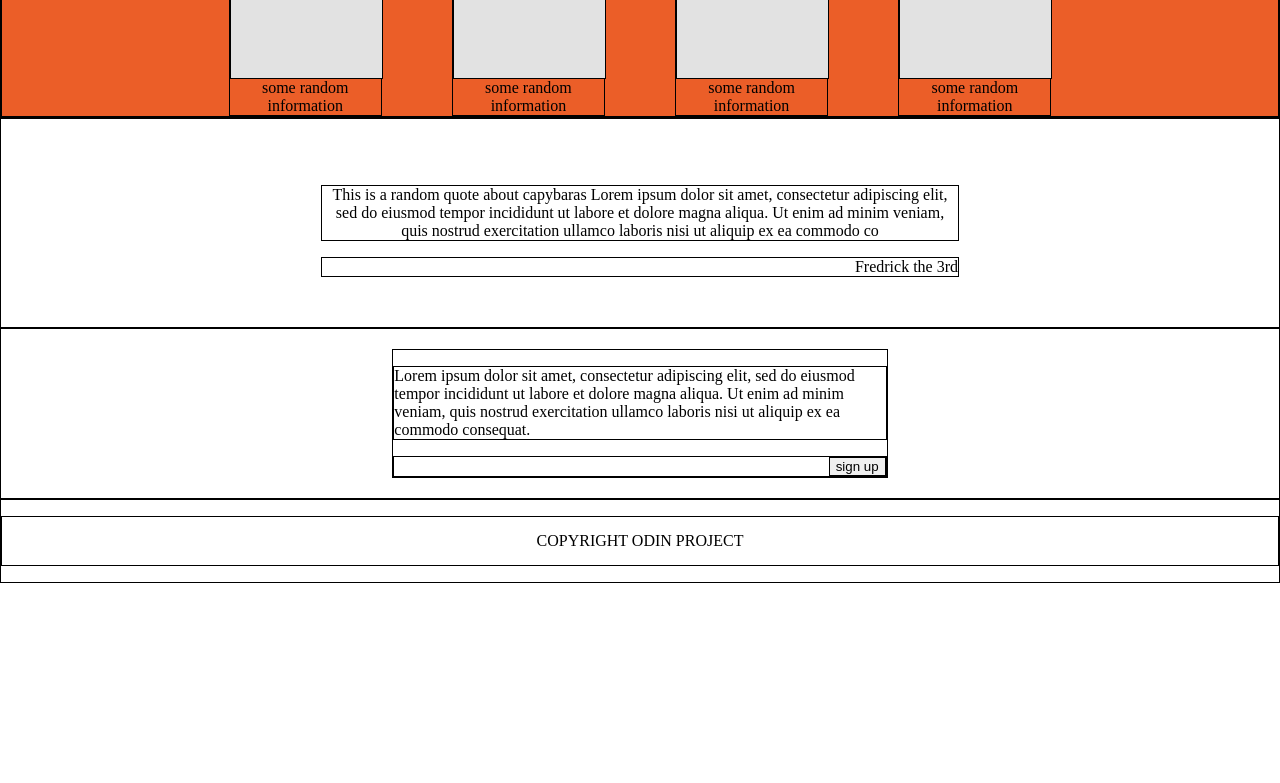
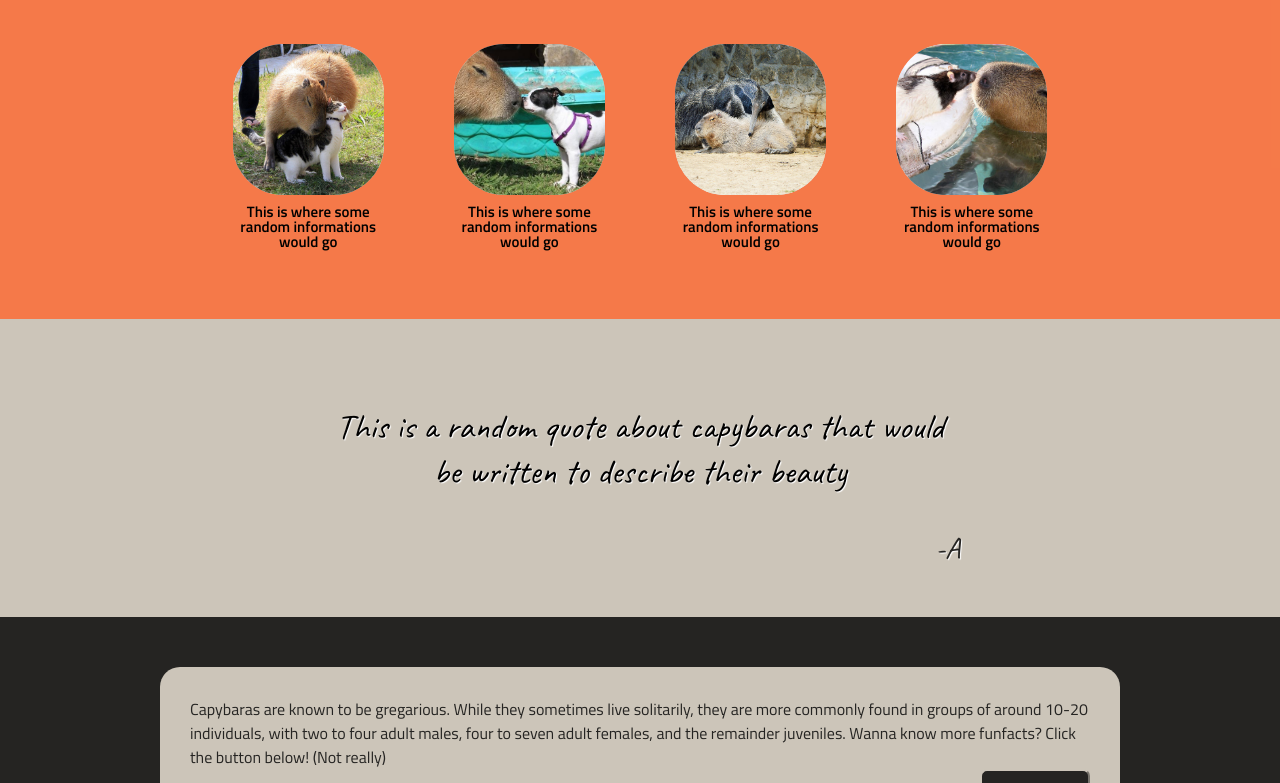
Before and after one commit to Criccz/Capyfanpage, a plain HTML site: page index.html in a window 1280 px wide. Shown: the part 595-1378 px from the top of the page. Before the commit the page ends 1178 px from the top, so only its background shows below. Drawn offline with Linux system fonts and the light colour scheme; a web font is replaced by a local one.

Commit message:
Landing page done

```diff
--- a/css/style.css
+++ b/css/style.css
@@ -1,5 +1,5 @@
 
-body * {
+bod * {
     border: 1px solid black;
 }
 li {
@@ -45,7 +45,7 @@ body  {
     justify-content: right;
     flex: 1;
     font-size: 13px;
-    gap: 10px;
+    gap: 40px;
     align-items: center;
     margin-right: 20px;
 }
@@ -65,14 +65,15 @@ body  {
 .text{
     padding-left: 1cm;
     width: 100%;
-    max-width: 15cm;
+    max-width: 13cm;
     margin: 0 0 0 5%;
 }
 .bodymid{
     display: flex;
     justify-content: space-around;
     padding-right: 10%;
-    gap: 4cm;
+    gap: 20px;
+    flex-wrap: wrap;
 }
 .container{
     background-color: #252422;
@@ -103,14 +104,16 @@ body  {
     /* RANDOM INFO */
 
 h2{
-    margin-top: 0;
+    margin: 0;
     padding-top: 10px;
     font-family: 'Titillium Web', sans-serif;
     font-size: 30px;
+    padding-bottom: 60px;
 }
 
 .containerinfo{
-    background-color: #EB5E28;
+    background-color: #f14400b6;
+    padding: 50px 0px 70px ;
 
 }
 
@@ -123,45 +126,121 @@ h2{
     align-items: center;
     flex-wrap: wrap;
     gap: 70px;
+
 }
 .box{
      width: 4cm;
     background-color: rgb(226, 226, 226);
     height: 4cm;
+    border-radius: 50px;
+
 }
+
+.box img{
+    width: 4cm;
+    height: 4cm;
+    object-fit: cover;
+    border-radius: 50px;
+}
+
 .boxes li{
     max-width: 4cm;
     text-align: center;
 }
+
+.boxes p{
+    font-family: 'Titillium Web', sans-serif;
+    font-size: 15px;
+    font-weight: 600;
+    line-height: 1;
+    margin: 0;
+    padding-top: 6%;
+}
+    /* QUOTE */
+
 .quote{
     text-align: center;
     padding: 50px 25%;
+    background-color: #CCC5B9;
+    color: #000000;
+    font-family: "Caveat";
+    font-size: 35px;
+    font-weight: 400;
+    text-shadow: #ffffff 1px 1px 1px;
+}
 
 
-}
 .quotename{
     display: flex;
     justify-content: end;
+    color: #252422;
+    font-family: "Caveat";
+    font-size: 30px;
+    font-weight: lighter;
 }
+
+    /* SIGN */
+
 .sign{
     display: flex;
     justify-content: center;
     gap: 20px;
-    padding: 20px;
+    padding: 50px 0px;
+    background-color: #252422;
+    font-family: 'Titillium Web', sans-serif;
+
 }
 .signup{
-    max-width: 13cm;
+    max-width: 900px;
+    margin: 0;
+    color: #252422;
+
 }
 .buttonsign{
     display: flex;
     justify-content: end;
+    font-family: 'Titillium Web', sans-serif;
 
 }
 .bgsec{
+    padding: 30px;
+    display: flex;
+    flex-direction: column;
+    background-color: #CCC5B9;
+    border-radius: 20px;
+}
+
+.buttonsign button{
+    color: #CCC5B9;
+    background-color: #252422;
+    border-color: #CCC5B9;
+    padding:  7px 15px;
+    font-size: 16px;
+    font-family: 'Titillium Web', sans-serif;
+    border-radius: 7px;
+    box-shadow: 0 5px #f14400b6;
+    font-size: 13px;
+    font-weight: bold;
 
 }
+
+.buttonsign button:active{
+    background-color: #f14400b6;
+    box-shadow: 0 0;
+    transform: translateY(4px);
+    color: #252422;
+}
+
+    /* COPYRIGHT */
+
 .copyright{
     display: flex;
     justify-content: center;
     padding: 15px;
+    background-color: #403D39;
+    margin-top: 0px;
+    padding: 20px 10px;
+    margin-bottom: 0;
+    color: #FFFCF2;
+    font-family: 'Titillium Web', sans-serif;
 }
--- a/index.html
+++ b/index.html
@@ -4,7 +4,7 @@
     <meta charset="UTF-8">
     <meta http-equiv="X-UA-Compatible" content="IE=edge">
     <meta name="viewport" content="width=device-width, initial-scale=1.0">
-    <title>Document</title>
+    <title>😎Capybaras fanpage😎</title>
     <link rel="preconnect" href="https://fonts.googleapis.com">
     <link rel="preconnect" href="https://fonts.gstatic.com" crossorigin>
     <link href="https://fonts.googleapis.com/css2?family=Caveat:wght@400;500&family=Gruppo&family=Titillium+Web:ital,wght@0,400;0,600;0,700;1,400&display=swap" rel="stylesheet">
@@ -30,14 +30,14 @@
 
     <div class="bodymid">
     <div class="text">
-        <h1> Capybaras are cool</h1>
+        <h1> Capybaras are cool😎</h1>
         <p>The capybara is the world's largest living rodent, they are proficient swimmers, swimming with only their nostrils, eyes, and ears above the surface. They are also known to swim underwater, sometimes for considerable distances.
         </p>
     <div class="button">
         <button> Learn more</button>
     </div>
     </div>
-        <img src="images/Capybarasunglasses.png" alt="capybara image" style="height:300px;">
+        <img src="images/Capybarasunglasses.png" alt="capybara image" style="height:350px;">
     </div>
     </section>
 
@@ -46,27 +46,28 @@
     <section class="containerinfo">
     <h2 class="header2">Capybaras are friends with anyone</h2>
     <section class="boxes">
-        <li><div class="box"></div>some random information</li>
-        <li><div class="box"></div>some random information</li>
-        <li><div class="box"></div>some random information</li>
-        <li><div class="box"></div>some random information</li>
+        <li><div class="box"><img src="images/Capybaracat.jpg" alt="capybara and a cat" ></div><p>This is where some random informations would go</p></li>
+        <li><div class="box"><img src="images/Capybarapup.jpg" alt="capybara and a puppy" ></div><p>This is where some random informations would go</p></li>
+        <li><div class="box"><img src="images/Capybaracroco.png" alt="capybara and long nose" ></div><p>This is where some random informations would go</p></li>
+        <li><div class="box"><img src="images/Capyrat.jpg" alt="capybara and rat" ></div><p>This is where some random informations would go</p></li>
     </section>
     </section>
 
     <!-- QUOTE -->
 
     <div class="quote">
-    <p> This is a random quote about capybaras Lorem ipsum dolor sit amet, consectetur adipiscing elit, sed do eiusmod tempor incididunt ut labore et dolore magna aliqua. Ut enim ad minim veniam, quis nostrud exercitation ullamco laboris nisi ut aliquip ex ea commodo co</p>
-        <span class="quotename">Fredrick the 3rd</span>
+    <p> This is a random quote about capybaras that would be written to describe their beauty</p>
+        <span class="quotename">-A</span>
     </div>
 
     <!-- SIGN UP -->
 
     <section class="sign">
         <section class="bgsec">
-        <p class="signup">Lorem ipsum dolor sit amet, consectetur adipiscing elit, sed do eiusmod tempor incididunt ut labore et dolore magna aliqua. Ut enim ad minim veniam, quis nostrud exercitation ullamco laboris nisi ut aliquip ex ea commodo consequat. </p>
+        <p class="signup">Capybaras are known to be gregarious. While they sometimes live solitarily, they are more commonly found in groups of around 10-20 individuals, with two to four adult males, four to seven adult females, and the remainder juveniles. Wanna know more funfacts? Click the button below! (Not really)
+        </p>
         <div class="buttonsign">
-            <button >sign up</button>
+            <button >LEARN MORE</button>
         </div>
         </section>
     </section>
@@ -74,21 +75,7 @@
     <!-- COPYRIGHT -->
 
     <section class="copycontainer">
-        <p class="copyright"> COPYRIGHT ODIN PROJECT</p>
+        <p class="copyright"> Copyright © Odin Project 2023</p>
     </section>
-
-
-
-
-
-
-
-
-
-
-
-
-
-
 </body>
 </html>
```
Also changed, not shown: images/Capybaracroco.jpg (deleted), images/Capybaracroco.png (added).
